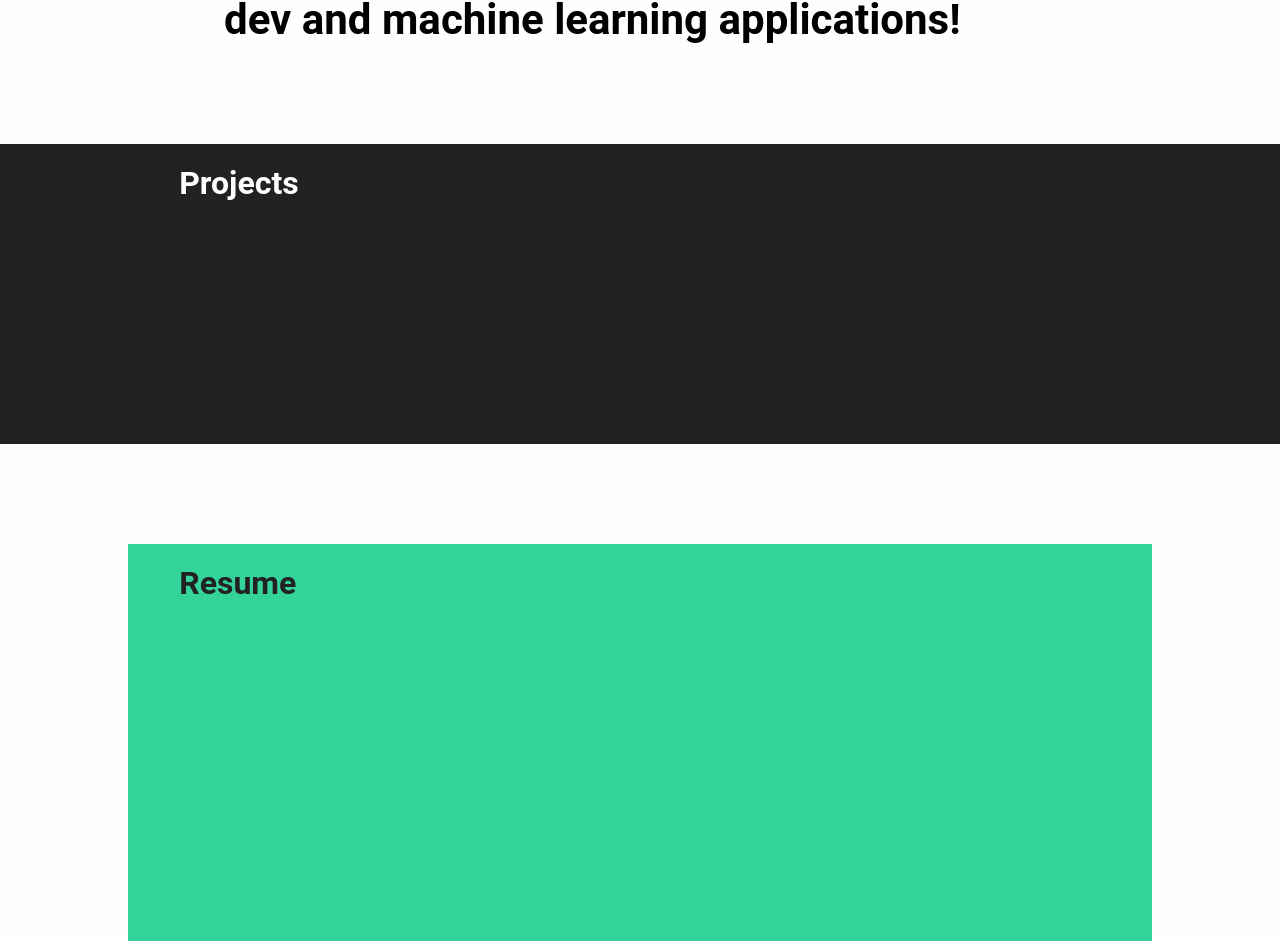
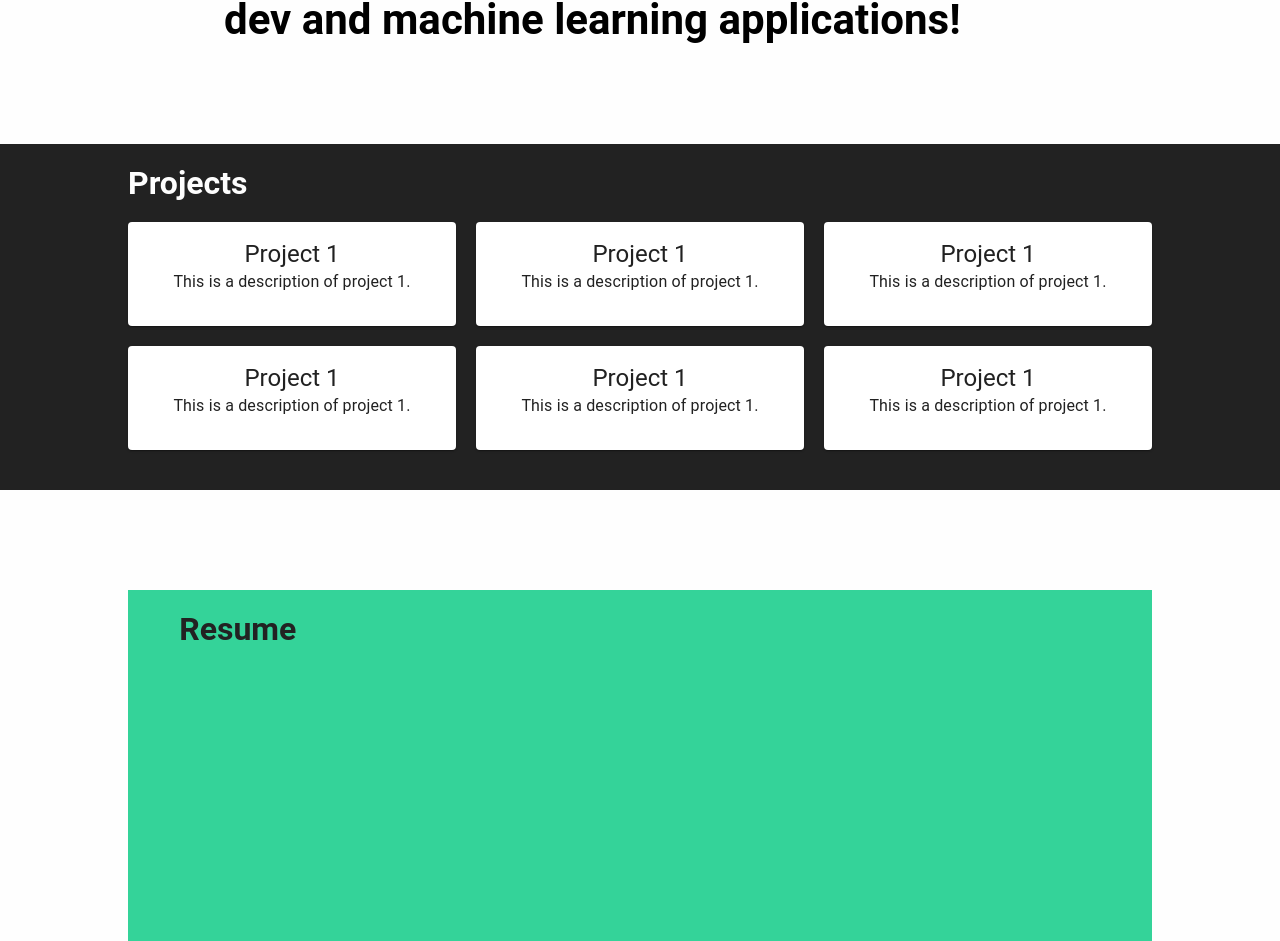
Before and after one commit to BenjaminSiri/bensiri-site, a React (Create React App) app in the folder client/: page / in a window 1280 px wide. Shown: the part 827-1768 px from the top of the page. Built offline with nearby package versions, Linux system fonts and the light colour scheme.

Commit message:
First iteration of cards

```diff
--- a/client/src/App.tsx
+++ b/client/src/App.tsx
@@ -136,16 +136,24 @@ const SectionDiv = styled.div<{ $fullWidth? : boolean }>`
 
 const ProjectsDiv = styled.div`
   width: 80%;
-  height: 300px;
+  min-height: 200px;
   background-color: ${Dark};
   color: ${Light};
   display: flex;
-  justify-content: center;
+  flex-direction: column;
+  padding-bottom: 40px;
 `;
 
 const ProjectsHeader = styled.h1`
   width: 90%;
   text-align: left;
+  margin-top: 20px;
+`;
+
+const ProjectsGrid = styled.div`
+  display: grid;
+  grid-template-columns: repeat(auto-fit, minmax(300px, 1fr));
+  gap: 20px;
   margin-top: 20px;
 `;
 
@@ -263,6 +271,38 @@ function App() {
         <SectionDiv $fullWidth={true}>
           <ProjectsDiv id="projects">
             <ProjectsHeader>Projects</ProjectsHeader>
+            <ProjectsGrid>
+              <ProjectCard
+                title='Project 1'
+                description='This is a description of project 1.'
+                link='#'
+              />
+              <ProjectCard
+                title='Project 1'
+                description='This is a description of project 1.'
+                link='#'
+              />
+              <ProjectCard
+                title='Project 1'
+                description='This is a description of project 1.'
+                link='#'
+              />
+              <ProjectCard
+                title='Project 1'
+                description='This is a description of project 1.'
+                link='#'
+              />
+              <ProjectCard
+                title='Project 1'
+                description='This is a description of project 1.'
+                link='#'
+              />
+              <ProjectCard
+                title='Project 1'
+                description='This is a description of project 1.'
+                link='#'
+              />
+            </ProjectsGrid>
           </ProjectsDiv>
         </SectionDiv>
 
--- a/client/src/components/ProjectCard.tsx
+++ b/client/src/components/ProjectCard.tsx
@@ -1,9 +1,24 @@
 import React from "react";
+import styled from "styled-components";
+import  { Card, CardContent, CardActions, Typography }  from "@mui/material";
 
-const ProjectCard: React.FC = () => {
+interface ProjectCardProps {
+    title: string;
+    description: string;
+    link: string;
+}
+
+const ProjectCard: React.FC<ProjectCardProps> = ({title, description, link}) => {
 
     return(
-        <div>ProjectCard</div>
+        <Card>
+            <CardContent>
+                <Typography variant="h5">{title}</Typography>
+                <Typography variant="body1">{description}</Typography>
+            </CardContent>
+            <CardActions>
+            </CardActions>
+        </Card>
     );
 }
 
```
